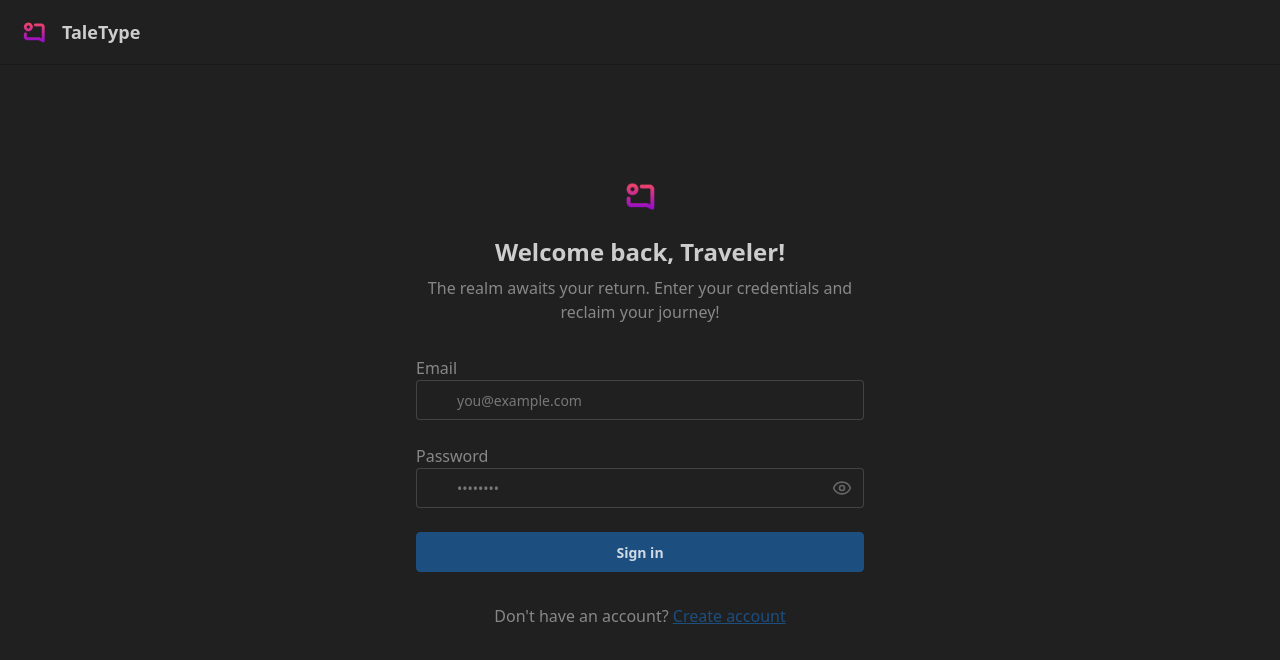
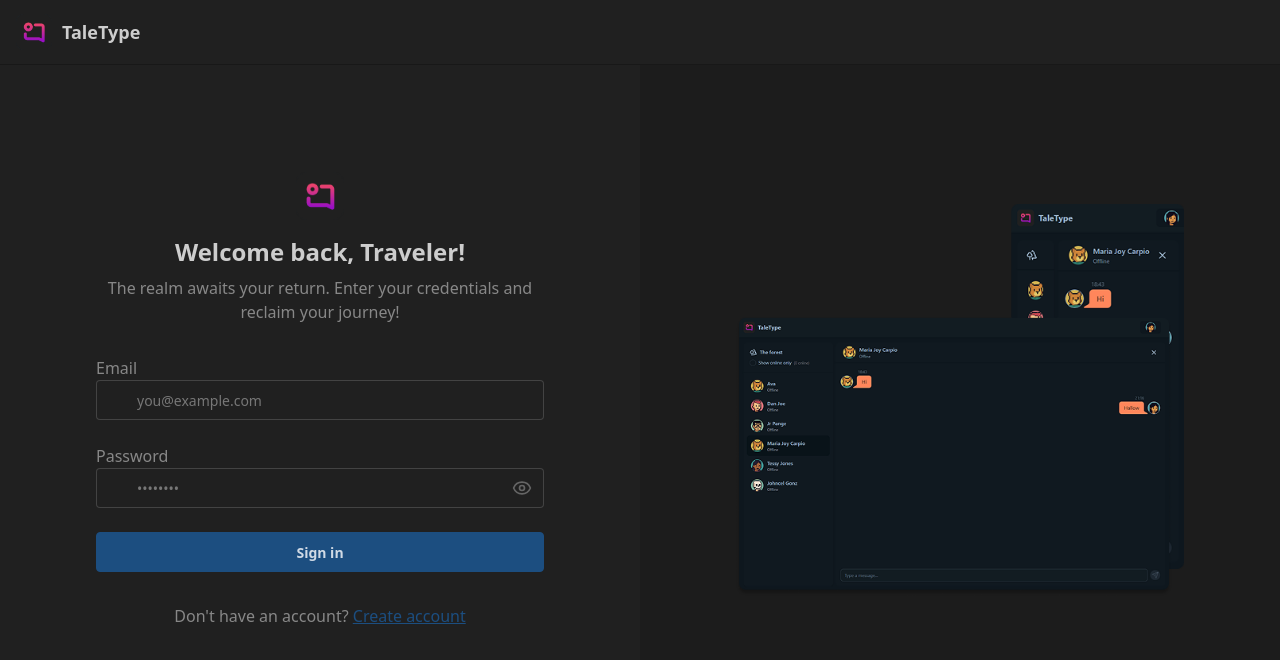
Before and after one commit to Manalabe-Patrick/taletype, a React (Vite) app in the folder frontend/: page /login in a window 1280 px wide. Shown: the top 660 px of the page. Built offline with nearby package versions, Linux system fonts and the light colour scheme; no server answers.

Commit message:
landing page design update

```diff
--- a/frontend/src/components/auth-image-pattern.tsx
+++ b/frontend/src/components/auth-image-pattern.tsx
@@ -7,18 +7,7 @@ const AuthImagePattern: React.FC<AuthIamgeProps> = ({ title, subtitle }) => {
   return (
     <div className="hidden lg:flex items-center justify-center bg-base-200 p-12">
       <div className="max-w-md text-center">
-        <div className="grid grid-cols-3 gap-3 mb-8">
-          {/* {[...Array(9)].map((_, i) => (
-            <div
-              key={i}
-              className={`aspect-square rounded-2xl bg-primary/10 ${
-                i % 2 === 0 ? "animate-pulse" : ""
-              }`}
-            />
-          ))} */}
-        </div>
-        <h2 className="text-2xl font-bold mb-4">{title}</h2>
-        <p className="text-base-content/60">{subtitle}</p>
+        <img src="/sample.png" alt="sample image" />
       </div>
     </div>
   );
--- a/frontend/src/pages/login-page.tsx
+++ b/frontend/src/pages/login-page.tsx
@@ -3,6 +3,7 @@ import { Link } from "react-router-dom";
 import { Eye, EyeOff, Loader2, Lock, Mail } from "lucide-react";
 import { useAuthStore } from "../store/use-auth-store";
 import { UserFormData } from "./signup-page";
+import AuthImagePattern from "../components/auth-image-pattern";
 
 const LoginPage = () => {
   const [showPassword, setShowPassword] = useState(false);
@@ -18,7 +19,7 @@ const LoginPage = () => {
   };
 
   return (
-    <div className="h-screen grid lg:grid-cols-1">
+    <div className="h-screen grid lg:grid-cols-2">
       {/* Left Side - Form */}
       <div className="flex flex-col justify-center items-center p-6 sm:p-12">
         <div className="w-full max-w-md space-y-8">
@@ -122,10 +123,10 @@ const LoginPage = () => {
       </div>
 
       {/* Right Side - Image/Pattern */}
-      {/* <AuthImagePattern
+      <AuthImagePattern
         title={"Welcome!"}
         subtitle={"Sign in to continue your epic journey."}
-      /> */}
+      />
     </div>
   );
 };
--- a/frontend/src/pages/signup-page.tsx
+++ b/frontend/src/pages/signup-page.tsx
@@ -4,6 +4,7 @@ import { Link } from "react-router-dom";
 
 import toast from "react-hot-toast";
 import { useAuthStore } from "../store/use-auth-store";
+import AuthImagePattern from "../components/auth-image-pattern";
 
 export type UserFormData = {
   fullName?: string;
@@ -42,7 +43,7 @@ const SignUpPage = () => {
   };
 
   return (
-    <div className="min-h-screen grid lg:grid-cols-1">
+    <div className="min-h-screen grid lg:grid-cols-2">
       {/* left side */}
       <div className="flex flex-col justify-center items-center p-6 sm:p-12">
         <div className="w-full max-w-md space-y-8">
@@ -163,10 +164,10 @@ const SignUpPage = () => {
 
       {/* right side */}
 
-      {/* <AuthImagePattern
+      <AuthImagePattern
         title="Register NPC"
         subtitle="Start your journey here."
-      /> */}
+      />
     </div>
   );
 };
```
Also changed, not shown: frontend/public/sample.png (added).
